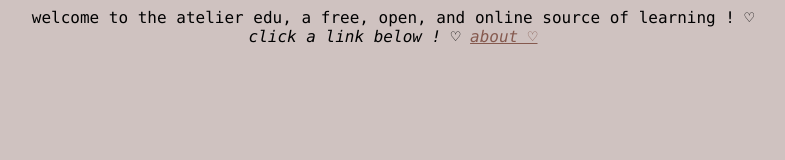
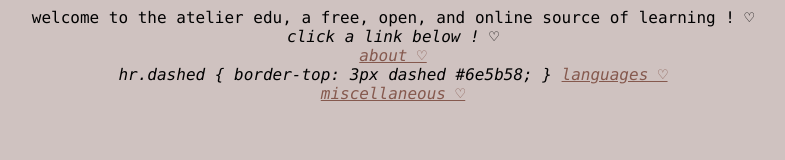
Before and after one commit to atelier-edu/atelier-edu.github.io, a plain HTML site: page index.html in a window 1280 px wide. Shown: the whole page, without its empty margins (247-1032 px from the left). Drawn offline with Linux system fonts and the light colour scheme.

Commit message:
Update index.html

```diff
--- a/index.html
+++ b/index.html
@@ -11,5 +11,11 @@ body {
   <body>
    <div align="center"> <font face="Lucida Console" size="3">
    welcome to the atelier edu, a free, open, and online source of learning ! ♡ <br>
-   <i> click a link below ! ♡
+   <i> click a link below ! ♡ <br>
 <a href="about.html" style="color:#85594e"> about ♡</a> <br>
+     hr.dashed {
+  border-top: 3px dashed #6e5b58;
+}
+
+     <a href="language.html" style="color:#85594e"> languages ♡</a> <br>
+     <a href="miscellaneous.html" style="color:#85594e"> miscellaneous ♡</a> <br>
```
